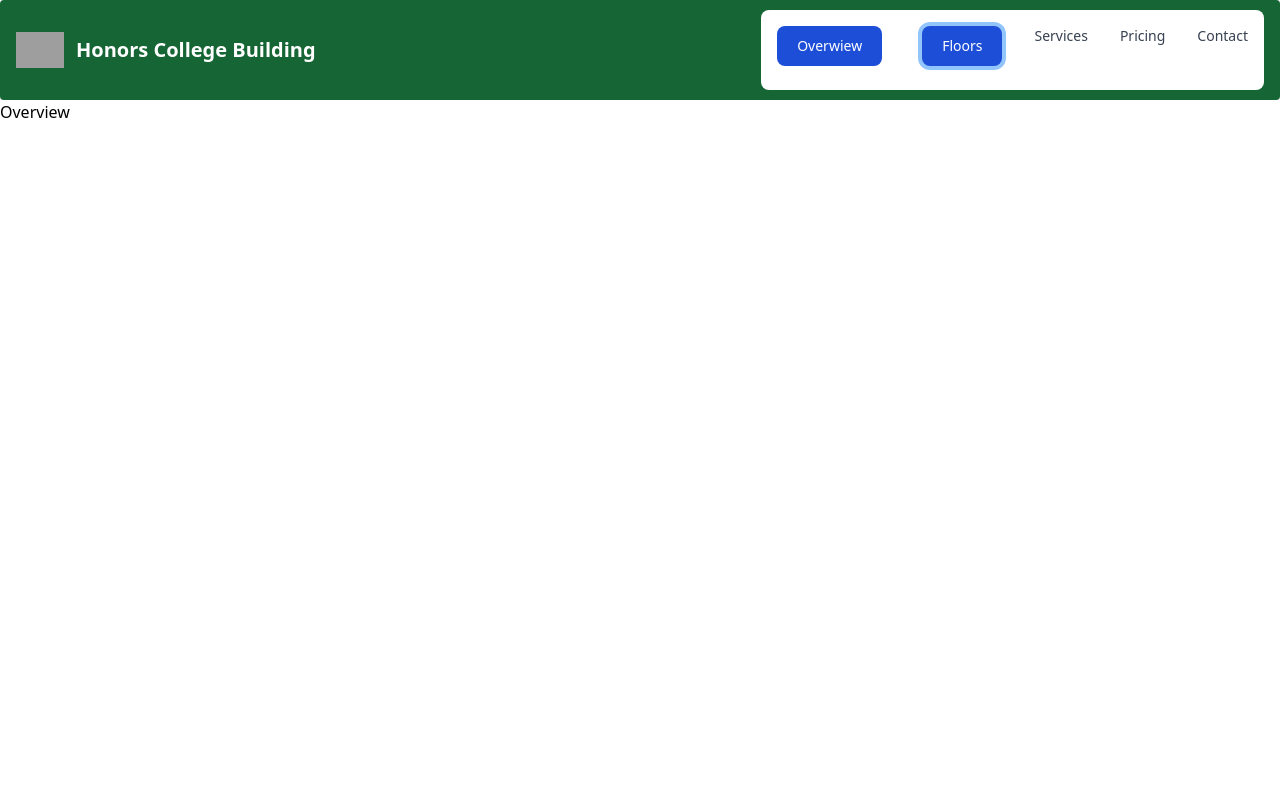
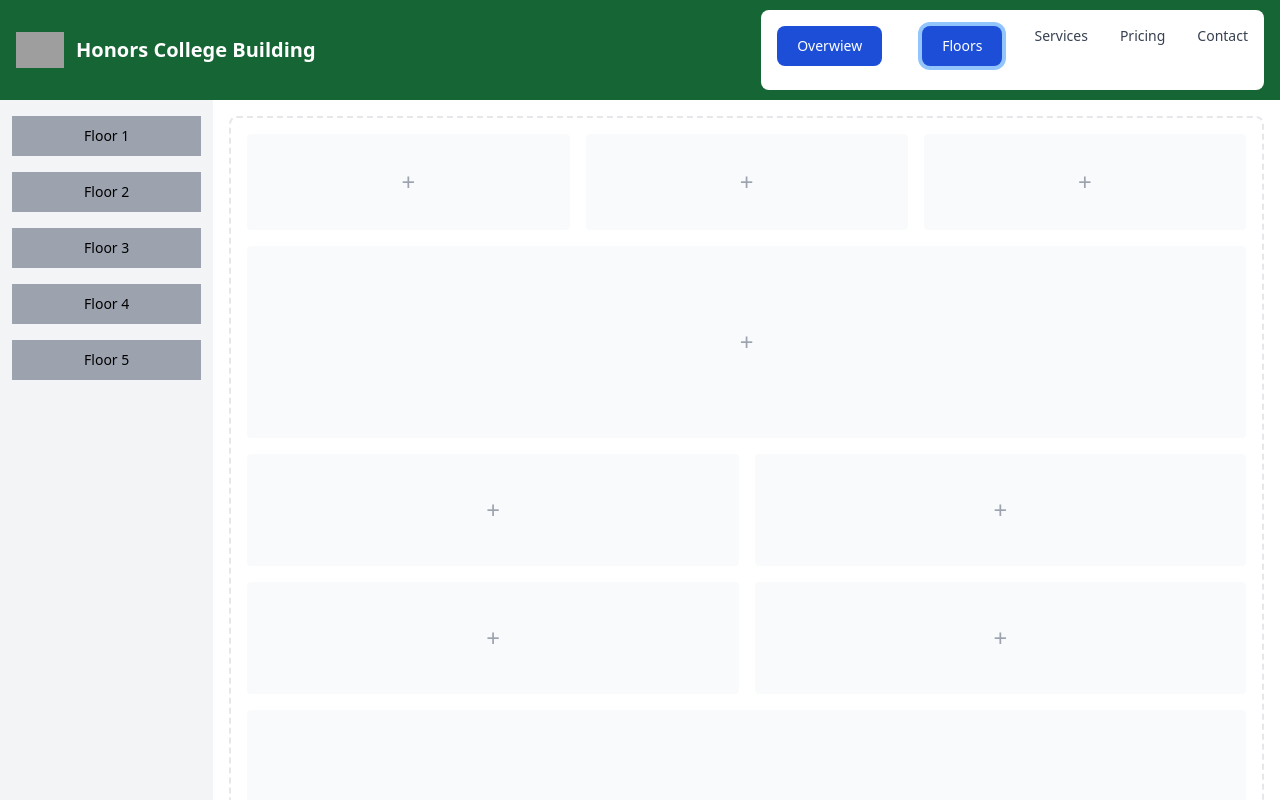
Before and after one commit to Ethan500t/hon-college-building, a React (Vite) app: page / in a window 1280 px wide. Both pictures are taken after a click on the button "Floors". Shown: the top 800 px of the page. Built offline with nearby package versions, Linux system fonts and the light colour scheme; grey boxes are pictures that could not be loaded.

Commit message:
got main layout completed

```diff
--- a/src/App.tsx
+++ b/src/App.tsx
@@ -13,11 +13,11 @@ function App() {
 
 
 
-      <nav className=" border-gray-200 px-2 sm:px-4 py-2.5 rounded bg-green-800 dark:bg-gray-900">
+      <nav className=" border-gray-200 px-2 sm:px-4 py-2.5 bg-green-800">
         <div className="container flex flex-wrap items-center justify-between mx-auto ">
           <a href="https://flowbite.com/" className="flex items-center">
               <img src="https://flowbite.com/docs/images/logo.svg" className="h-6 mr-3 sm:h-9" alt="Flowbite Logo" />
-              <span className="self-center text-xl font-semibold whitespace-nowrap text-white dark:text-black">Honors College Building</span>
+              <span className="self-center text-xl font-semibold whitespace-nowrap text-white">Honors College Building</span>
           </a>
           <button data-collapse-toggle="navbar-default" type="button" className="inline-flex items-center p-2 ml-3 text-sm text-gray-500 rounded-lg md:hidden hover:bg-gray-100 focus:outline-none focus:ring-2 focus:ring-gray-200 dark:text-gray-400 dark:hover:bg-gray-700 dark:focus:ring-gray-600" aria-controls="navbar-default" aria-expanded="false">
             <span className="sr-only">Open main menu</span>
@@ -26,7 +26,7 @@ function App() {
           <div className="hidden w-full md:block md:w-auto" id="navbar-default">
             <ul className="flex flex-col p-4 mt-4 border border-gray-100 rounded-lg bg-gray-50 md:flex-row md:space-x-8 md:mt-0 md:text-sm md:font-medium md:border-0 md:bg-white dark:bg-gray-800 md:dark:bg-gray-900 dark:border-gray-700">
             <button onClick={() => setCurrentPage("overview")} className={navButtonClasses}> Overwiew </button>
-            <button onClick={() => setCurrentPage("floorOne")} className={navButtonClasses}> Floors </button>
+            <button onClick={() => setCurrentPage("floorPage")} className={navButtonClasses}> Floors </button>
               <li>
                 <a href="#" className="block py-2 pl-3 pr-4 text-gray-700 rounded hover:bg-gray-100 md:hover:bg-transparent md:border-0 md:hover:text-blue-700 md:p-0 dark:text-gray-400 md:dark:hover:text-white dark:hover:bg-gray-700 dark:hover:text-white md:dark:hover:bg-transparent">Services</a>
               </li>
@@ -41,7 +41,7 @@ function App() {
         </div>
       </nav>
 
-      <Page pageName={"overview"} className={""}/>
+      <Page pageName={currentPage} className={""}/>
 
 
 
@@ -51,7 +51,4 @@ function App() {
   )
 }
 
-
-
-
 export default App
--- a/src/Pages/Page.tsx
+++ b/src/Pages/Page.tsx
@@ -1,5 +1,5 @@
 import { Overview } from "./Overview";
-import { FloorOne, FloorTwo, FloorThree, FloorFour, FloorFive } from "./floors"
+import { FloorPage } from "./floors/FloorPage";
 
 export declare interface PageProps{
     pageName?: string;
@@ -11,14 +11,15 @@ export function Page({pageName, className}: PageProps, ...props: any){
     let currentPage: JSX.Element = <></>;
 
     switch(pageName){
-        case "overview": currentPage = <Overview className={className}/>;
-        case "floorOne": currentPage = <FloorOne className={className}/>;
-        case "floorTwo": currentPage = <FloorTwo className={className}/>;
-        case "floorThree": currentPage = <FloorThree className={className}/>;
-        case "floorFour": currentPage = <FloorFour className={className}/>;
-        case "floorFive": currentPage = <FloorFive className={className}/>;
+        case "overview":
+            currentPage = <Overview className={className}/>;
+            break;
+        case "floorPage":
+            currentPage = <FloorPage/>;
+            break;
+
     }
     console.log(pageName)
 
-    return <Overview className={className}/>;
+    return currentPage;
 }
--- a/src/Pages/floors/FloorOne.tsx
+++ b/src/Pages/floors/FloorOne.tsx
@@ -2,8 +2,54 @@ import { PageProps } from "../Page";
 
 export function FloorOne({pageName, className}: PageProps, ...props: any) {
   return (
-    <div>
-      <h1>First Floor</h1>
-    </div>
+    <div className="p-4">
+   <div className="p-4 border-2 border-gray-200 border-dashed rounded-lg dark:border-gray-700">
+      <div className="grid grid-cols-3 gap-4 mb-4">
+         <div className="flex items-center justify-center h-24 rounded bg-gray-50 dark:bg-gray-800">
+            <p className="text-2xl text-gray-400 dark:text-gray-500">+</p>
+         </div>
+         <div className="flex items-center justify-center h-24 rounded bg-gray-50 dark:bg-gray-800">
+            <p className="text-2xl text-gray-400 dark:text-gray-500">+</p>
+         </div>
+         <div className="flex items-center justify-center h-24 rounded bg-gray-50 dark:bg-gray-800">
+            <p className="text-2xl text-gray-400 dark:text-gray-500">+</p>
+         </div>
+      </div>
+      <div className="flex items-center justify-center h-48 mb-4 rounded bg-gray-50 dark:bg-gray-800">
+         <p className="text-2xl text-gray-400 dark:text-gray-500">+</p>
+      </div>
+      <div className="grid grid-cols-2 gap-4 mb-4">
+         <div className="flex items-center justify-center rounded bg-gray-50 h-28 dark:bg-gray-800">
+            <p className="text-2xl text-gray-400 dark:text-gray-500">+</p>
+         </div>
+         <div className="flex items-center justify-center rounded bg-gray-50 h-28 dark:bg-gray-800">
+            <p className="text-2xl text-gray-400 dark:text-gray-500">+</p>
+         </div>
+         <div className="flex items-center justify-center rounded bg-gray-50 h-28 dark:bg-gray-800">
+            <p className="text-2xl text-gray-400 dark:text-gray-500">+</p>
+         </div>
+         <div className="flex items-center justify-center rounded bg-gray-50 h-28 dark:bg-gray-800">
+            <p className="text-2xl text-gray-400 dark:text-gray-500">+</p>
+         </div>
+      </div>
+      <div className="flex items-center justify-center h-48 mb-4 rounded bg-gray-50 dark:bg-gray-800">
+         <p className="text-2xl text-gray-400 dark:text-gray-500">+</p>
+      </div>
+      <div className="grid grid-cols-2 gap-4">
+         <div className="flex items-center justify-center rounded bg-gray-50 h-28 dark:bg-gray-800">
+            <p className="text-2xl text-gray-400 dark:text-gray-500">+</p>
+         </div>
+         <div className="flex items-center justify-center rounded bg-gray-50 h-28 dark:bg-gray-800">
+            <p className="text-2xl text-gray-400 dark:text-gray-500">+</p>
+         </div>
+         <div className="flex items-center justify-center rounded bg-gray-50 h-28 dark:bg-gray-800">
+            <p className="text-2xl text-gray-400 dark:text-gray-500">+</p>
+         </div>
+         <div className="flex items-center justify-center rounded bg-gray-50 h-28 dark:bg-gray-800">
+            <p className="text-2xl text-gray-400 dark:text-gray-500">+</p>
+         </div>
+      </div>
+   </div>
+</div>
   );
 }
--- /dev/null
+++ b/src/Pages/floors/FloorPage.tsx
@@ -0,0 +1,74 @@
+
+import { FloorOne, FloorTwo, FloorThree, FloorFour, FloorFive } from "./"
+import { PageProps } from "../Page";
+import { useState } from "react";
+
+export function FloorPage(){
+    const navButtonClasses = "text-black bg-gray-400 hover:bg-gray-500 focus:ring-4 focus:ring-gray-900 font-medium text-sm px-5 py-2.5 mb-2 w-full"
+
+    const [currentFloor, setCurrentFloor] = useState("floorOne");
+
+    return(
+        <>
+            <button data-drawer-target="default-sidebar" data-drawer-toggle="default-sidebar" aria-controls="default-sidebar" type="button" className="inline-flex items-center p-2 mt-2 ml-3 text-sm text-gray-500 rounded-lg md:hidden hover:bg-gray-100 focus:outline-none focus:ring-2 focus:ring-gray-200 dark:text-gray-400 dark:hover:bg-gray-700 dark:focus:ring-gray-600">
+                <span className="sr-only">Open sidebar</span>
+                <svg className="w-6 h-6" aria-hidden="true" fill="currentColor" viewBox="0 0 20 20" xmlns="http://www.w3.org/2000/svg">
+                    <path clip-rule="evenodd" fill-rule="evenodd" d="M2 4.75A.75.75 0 012.75 4h14.5a.75.75 0 010 1.5H2.75A.75.75 0 012 4.75zm0 10.5a.75.75 0 01.75-.75h7.5a.75.75 0 010 1.5h-7.5a.75.75 0 01-.75-.75zM2 10a.75.75 0 01.75-.75h14.5a.75.75 0 010 1.5H2.75A.75.75 0 012 10z"></path>
+                </svg>
+            </button>
+            <div className="grid grid-cols-12">
+                <aside id="default-sidebar" className="inline col-span-2 top-0  z-40 bg-yellow-200" aria-label="Sidebar">
+                <div className="h-full px-3 py-4 overflow-y-none bg-gray-100 dark:bg-gray-800">
+                    <ul className="space-y-2">
+                        <li>
+                        <button onClick={() => setCurrentFloor("floorOne")} className={navButtonClasses}> Floor 1 </button>
+                        </li>
+                        <li>
+                        <button onClick={() => setCurrentFloor("floorTwo")} className={navButtonClasses}> Floor 2 </button>
+                        </li>
+                        <li>
+                        <button onClick={() => setCurrentFloor("floorThree")} className={navButtonClasses}> Floor 3 </button>
+                        </li>
+                        <li>
+                        <button onClick={() => setCurrentFloor("floorFour")} className={navButtonClasses}> Floor 4 </button>
+                        </li>
+                        <li>
+                        <button onClick={() => setCurrentFloor("floorFive")} className={navButtonClasses}> Floor 5 </button>
+                        </li>
+
+                    </ul>
+                </div>
+                </aside>
+                <div className="col-span-10">
+                <FloorSelect pageName={currentFloor}/>
+                </div>
+            </div>
+
+        </>
+    )
+}
+
+function FloorSelect({pageName, className}: PageProps, ...props: any){
+
+    let currentPage: JSX.Element = <></>;
+
+    switch(pageName){
+        case "floorOne":
+            currentPage = <FloorOne className={className}/>;
+            break;
+        case "floorTwo":
+            currentPage = <FloorTwo className={className}/>;
+            break;
+        case "floorThree":
+            currentPage = <FloorThree className={className}/>;
+            break;
+        case "floorFour":
+            currentPage = <FloorFour className={className}/>;
+            break;
+        case "floorFive":
+            currentPage = <FloorFive className={className}/>;
+            break;
+    }
+
+    return currentPage;
+}
```
